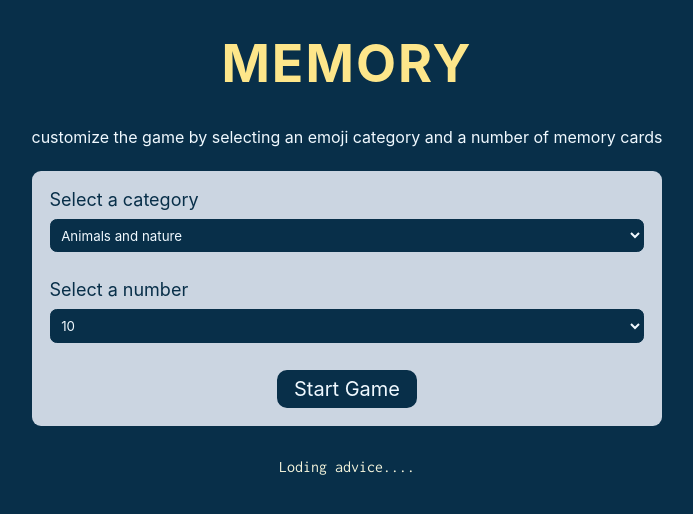
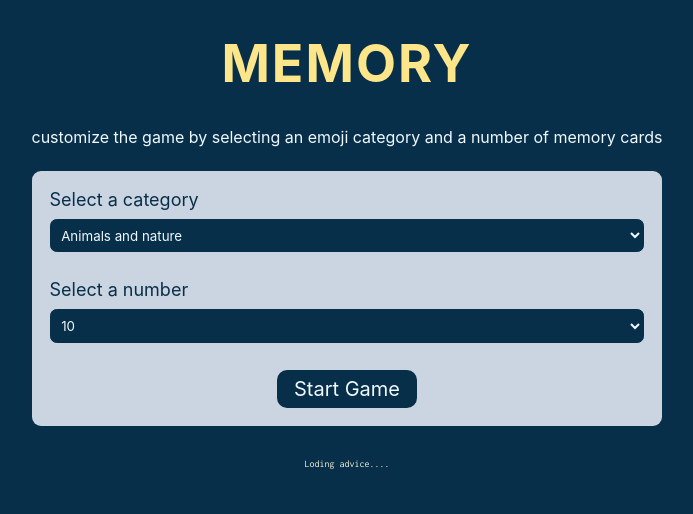
Before and after one commit to BasamLive/MemoryCardGame, a React (Vite) app: page / in a window 1280 px wide. Shown: the top 514 px of the page, without its empty margins (293-986 px from the left). Built offline with nearby package versions, Linux system fonts and the light colour scheme; no server answers.

Commit message:
change the fontSize of out p

```diff
--- a/src/App.css
+++ b/src/App.css
@@ -248,4 +248,5 @@ Media queries
 .advice {
   font-family: "Inconsolata", monospace;
   color: beige;
+  font-size: 10px;
 }
```
